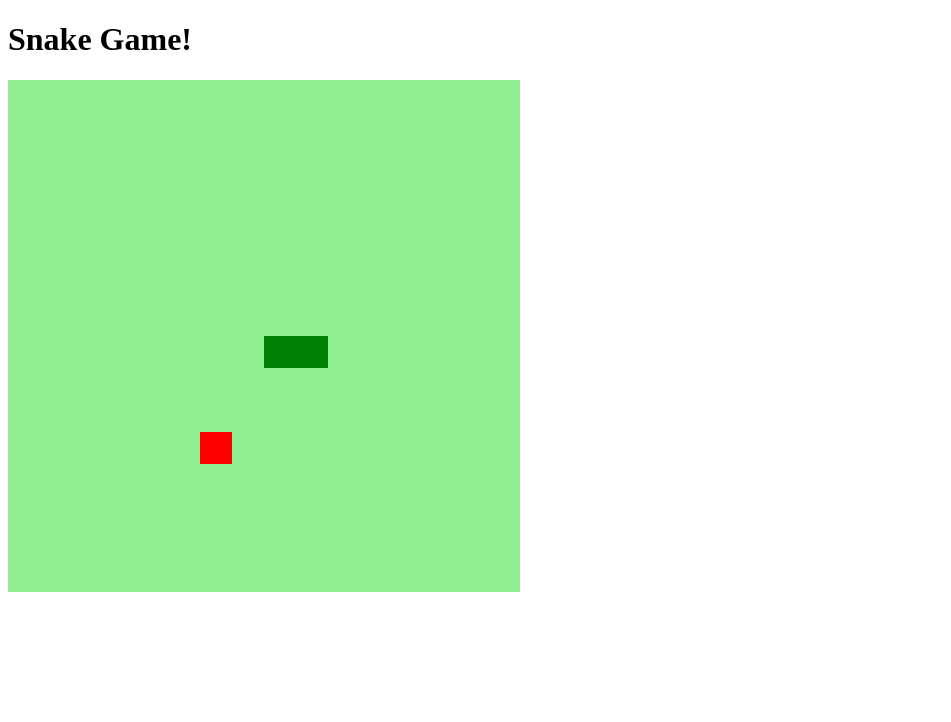
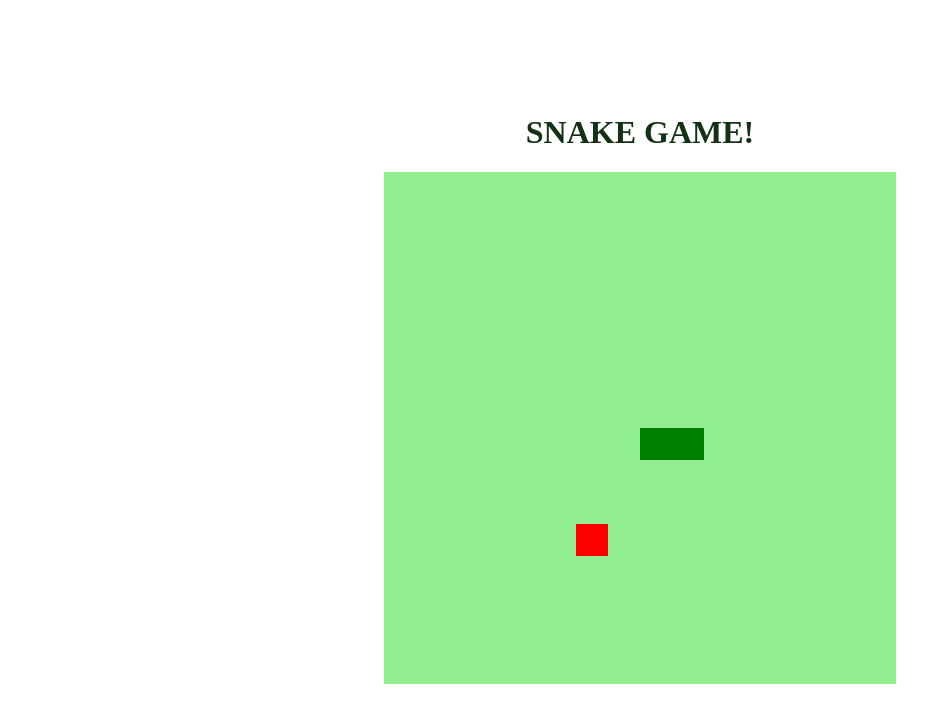
Before and after one commit to William-vale/jogo_cobrinha_js, a plain HTML site: page index.html in a window 1280 px wide. Shown: the whole page, without its empty margins (0-951 px from the left). Drawn offline with Linux system fonts and the light colour scheme.

Commit message:
Finalizando jogo

```diff
--- a/index.html
+++ b/index.html
@@ -14,7 +14,7 @@
     </head>
 
     <body>
-        <h1>Snake Game!</h1>
+        <h1>SNAKE GAME!</h1>
         <canvas id="snake" width="512" height="512"></canvas>
 
     </body>
--- a/style.css
+++ b/style.css
@@ -1,3 +1,9 @@
 body {
-
+    height: 95vh;
+    width: 95;
+    align-items: center;
+    display: flex;
+    justify-content: center;
+    flex-direction: column;
+    color: rgb(19, 49, 19);
 }
```
